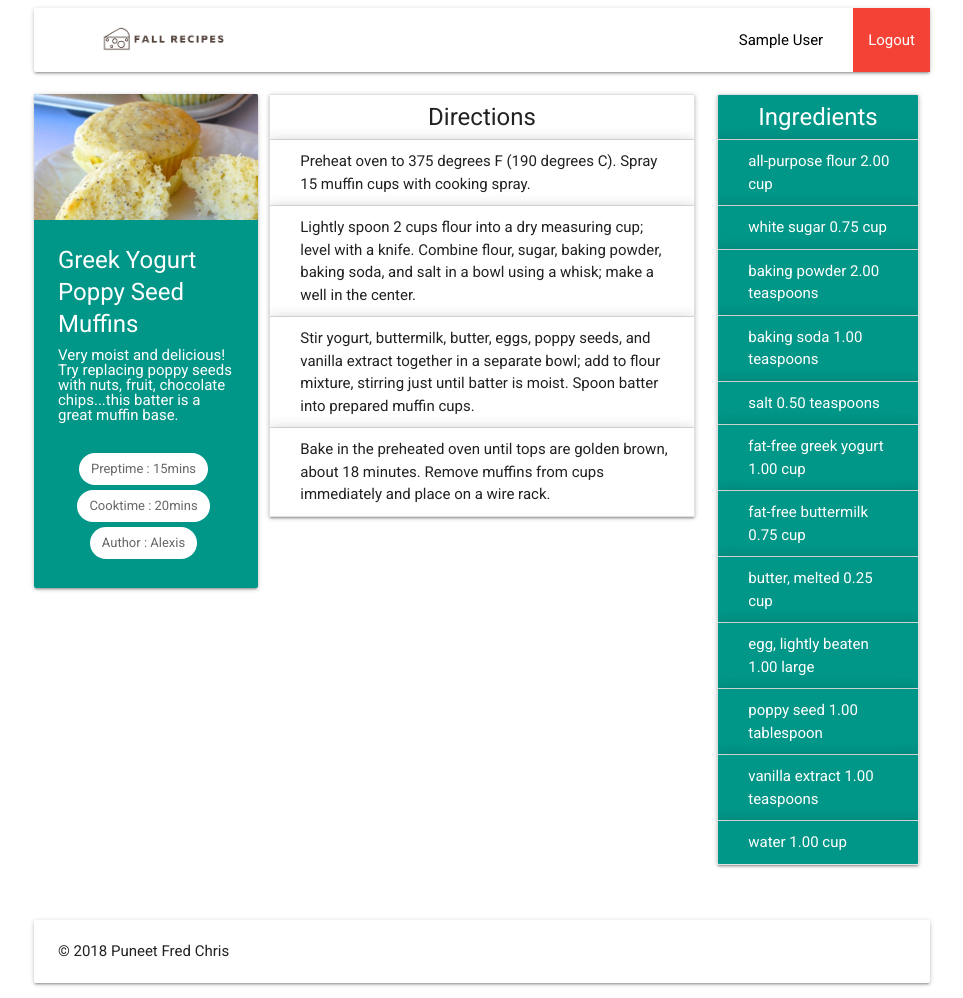
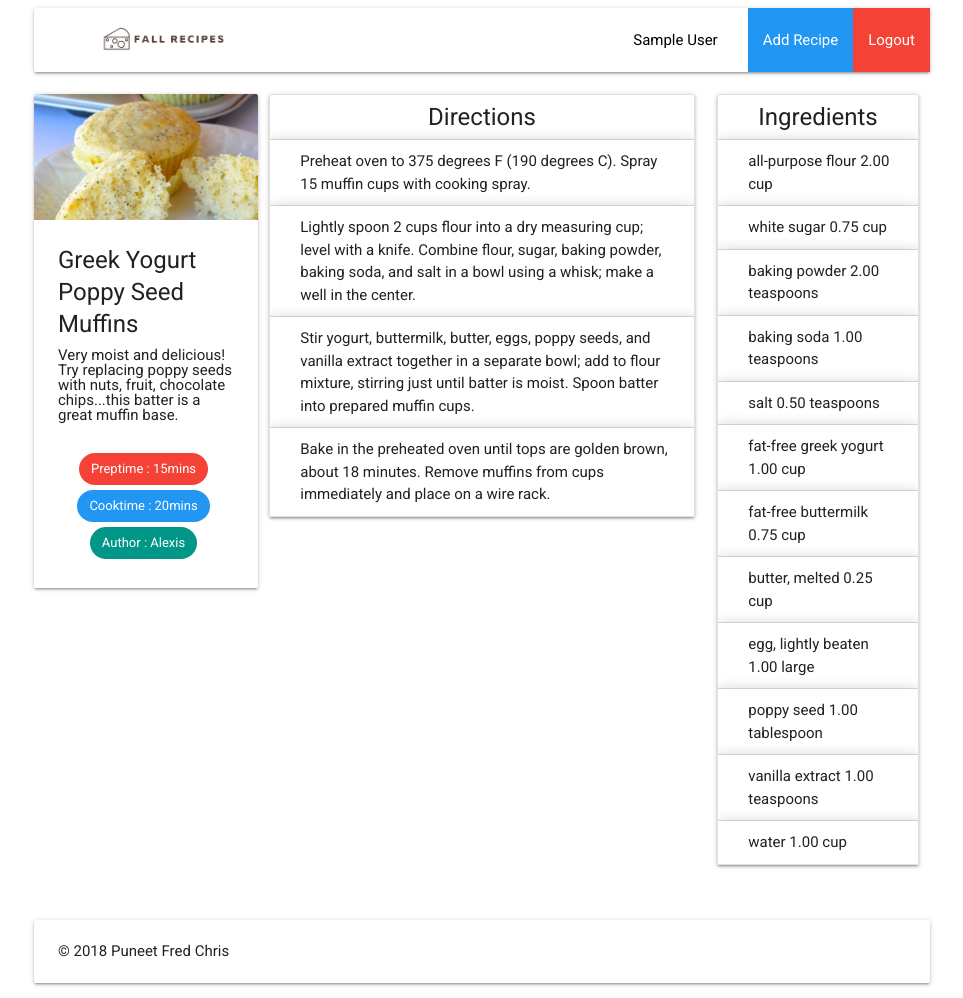
Before and after one commit to gaoyunjiemao/CSIS3280Project, a PHP site: page /displayRecipePage.php?id=100 in a window 1280 px wide. Shown: the whole page, without its empty margins (158-1121 px from the left). Run offline with PHP 8.4, Linux system fonts and the light colour scheme; the visitor is signed in with stand-in values (Sample User, id 1); data comes from the database, SQL or seed files in the repository.

Commit message:
fixed a few designs

```diff
--- a/addRecipe_steps.php
+++ b/addRecipe_steps.php
@@ -124,7 +124,7 @@
 						header("Refresh:0");
 					}
 				}else{
-					print "<p>Please fill out all the blanks.</p>";
+					print "<p class='card-content red-text'>Please fill out all the blanks.</p>";
 				}
 			}else if(isset($_POST['finish'])){
 				$recipeID = $_SESSION['RecipeID'];
--- a/displayRecipePage.php
+++ b/displayRecipePage.php
@@ -119,29 +119,23 @@
 					echo '<div class="row">
 									<div class="col s3">
 										<div class="row">
-											<div class="card teal hoverable">
+											<div class="card hoverable">
 												<div class="card-image">
 													<img src="images/recipes/'.$recipeID.'.jpg" alt="Recipe Image"/>
 												</div>
-												<div class="card-content white-text">
-													<div class="card-title white-text">'.$resultRecipe[0]['RecipeName'].'</div>
+												<div class="card-content">
+													<div class="card-title ">'.$resultRecipe[0]['RecipeName'].'</div>
 													<p>'.$resultRecipe[0]['RecipeDesc'].'</p><br /><br />
 													<div class="center">
-														<div class="chip white">Preptime : '.$resultRecipe[0]['PrepTime'].'</div>
-														<div class="chip white">Cooktime : '.$resultRecipe[0]['CookTime'].'</div><br />
-														<div class="chip white">Author : '.$resultAuthor[0]['AuthorName'].'</div><br />
+														<div class="chip red white-text ">Preptime : '.$resultRecipe[0]['PrepTime'].'</div>
+														<div class="chip blue white-text">Cooktime : '.$resultRecipe[0]['CookTime'].'</div><br />
+														<div class="chip teal white-text">Author : '.$resultAuthor[0]['AuthorName'].'</div><br />
 													</div>
 												</div>
 											</div>
 										</div>
-										<div class="row">
-											<div class="card hoverable">
-
-											</div>
-										</div>
 									</div>
 									<div class="col s9">
-
 										<div class="row">
 											<div class="col s8">
 												<div class="card hoverable">
@@ -157,7 +151,7 @@
 											<div class="col s4">
 												<div class="card hoverable">
 													<ol class="collection with-header">
-														<li class="collection-header teal white-text center card-title">Ingredients</li>';
+														<li class="collection-header center card-title">Ingredients</li>';
 
 														$countStep_ing = count($StepArray);
 														$countIng = count($IngArray);
@@ -169,7 +163,7 @@
 																if($IngredientIDTmp!=null){
 																	for($k=0;$k<$countIng;$k++){
 																		if($IngArray[$k]['IngredientID']==$IngredientIDTmp){
-																			print "<li class='collection-item teal white-text z-depth-3'>".$IngArray[$k]['IngredientName']." ";
+																			print "<li class='collection-item z-depth-3'>".$IngArray[$k]['IngredientName']." ";
 																		}
 																	}
 																	print $StepArray[$i][$j]['IngredientAmt']." ".$StepArray[$i][$j]['AmtUnits']."</li>";
--- a/header.php
+++ b/header.php
@@ -10,6 +10,7 @@
 
   if(isset($_SESSION['AuthorName'])){
     echo '    <li class="black-text nav-text">'.$_SESSION['AuthorName'].'</li>
+              <li class="blue"><a href="addRecipe_name.php">Add Recipe</a></li>
               <li class="red"><a href="logout.php">Logout</a></li>
             </ul>
           </div>
```
